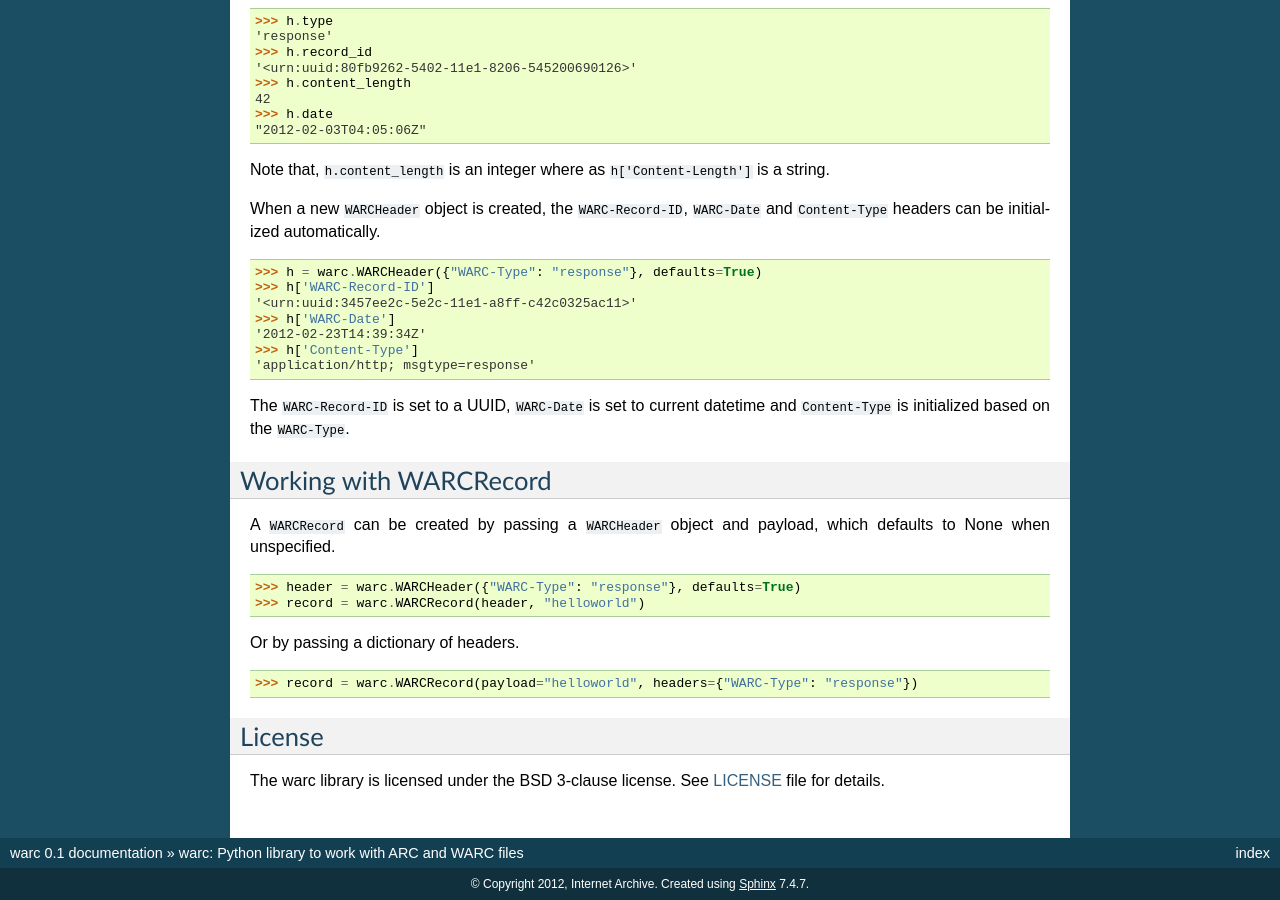
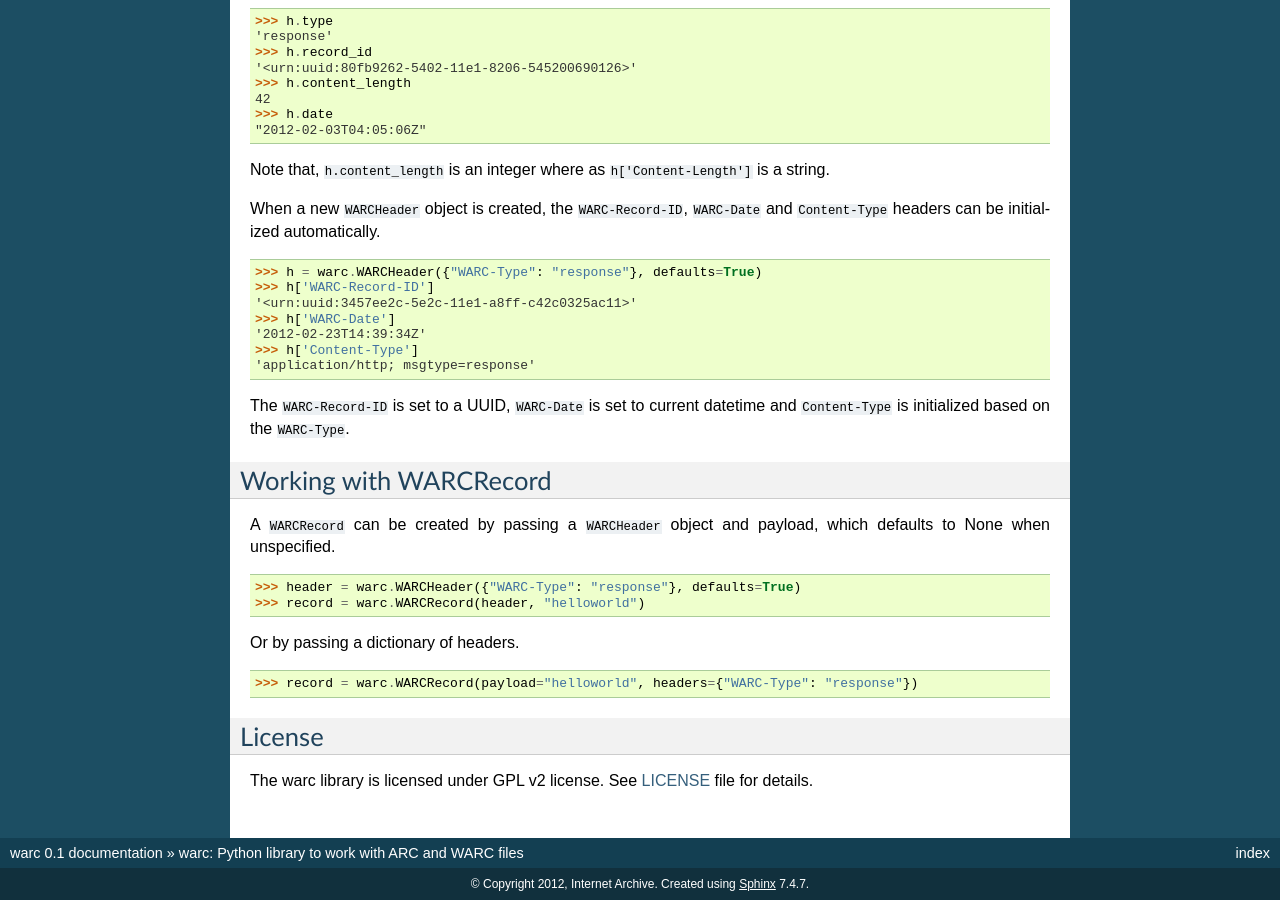
Before and after one commit to internetarchive/warc, a Sphinx documentation site: the page built from docs/index.rst, in a window 1280 px wide and 900 px high, scrolled down 1732 px. Built offline with Sphinx 7.4.7, drawn with Linux system fonts in a browser that asks for light colours.

Commit message:
oops. It is GPLv2 license, not BSD.

```diff
--- a/docs/index.rst
+++ b/docs/index.rst
@@ -133,6 +133,6 @@ Or by passing a dictionary of headers. ::
 License
 -------
 
-The warc library is licensed under the BSD 3-clause license. See LICENSE_ file for details.
+The warc library is licensed under GPL v2 license. See LICENSE_ file for details.
 
 .. _LICENSE: https://github.com/internetarchive/warc/blob/master/LICENSE
```
